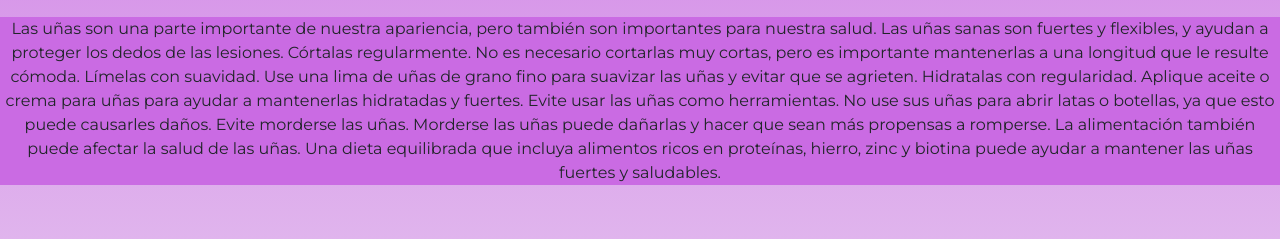
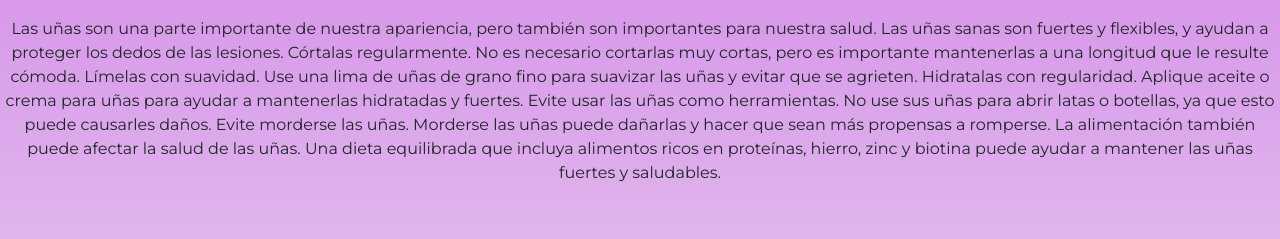
Before and after one commit to decimega/entregaFinal-Laportilla, a website: page pages/cuidados.html in a window 1280 px wide. Shown: the part 398-637 px from the top of the page. Drawn offline with nearby package versions, Linux system fonts and the light colour scheme.

Commit message:
background nuevo

```diff
--- a/scss/estilo.scss
+++ b/scss/estilo.scss
@@ -64,7 +64,6 @@ main{
         }
     }
     .cuadros{
-        background-color: #ca6be3;
         width: auto;
         height: auto;
         text-align: center;
```
Also changed, not shown: css/estilo.css, 1 other file.
